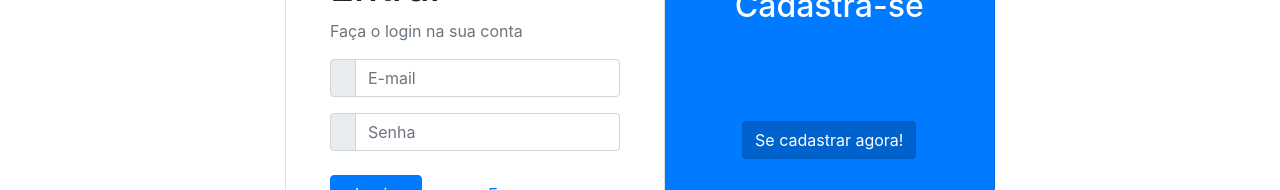
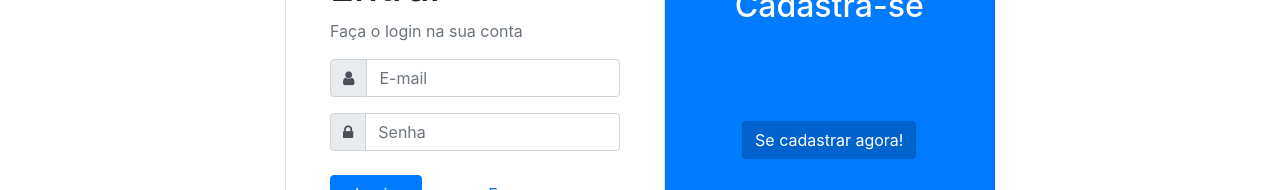
Before and after one commit to caueprado0/heroes-vue, a Vue app: page / in a window 1280 px wide. Shown: the part 356-546 px from the top of the page. Built offline with nearby package versions, Linux system fonts and the light colour scheme.

Commit message:
Adicionado icons.

```diff
--- a/src/components/Login/Login.vue
+++ b/src/components/Login/Login.vue
@@ -12,7 +12,7 @@
                   <b-input-group class="mb-3">
                     <b-input-group-prepend>
                       <b-input-group-text>
-                        <i class="icon-user"></i>
+                        <i class="fa fa-user"></i>
                       </b-input-group-text>
                     </b-input-group-prepend>
                     <b-form-input
@@ -25,7 +25,7 @@
                   <b-input-group class="mb-4">
                     <b-input-group-prepend>
                       <b-input-group-text>
-                        <i class="icon-lock"></i>
+                        <i class="fa fa-lock"></i>
                       </b-input-group-text>
                     </b-input-group-prepend>
                     <b-form-input
```
